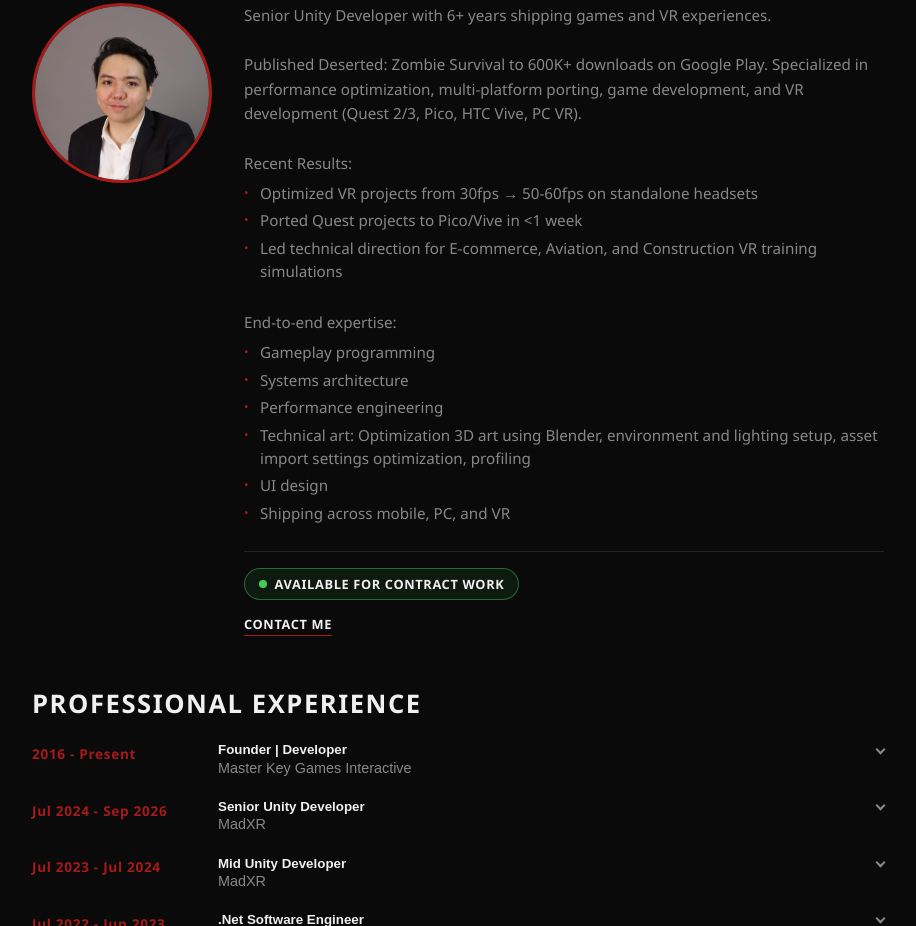
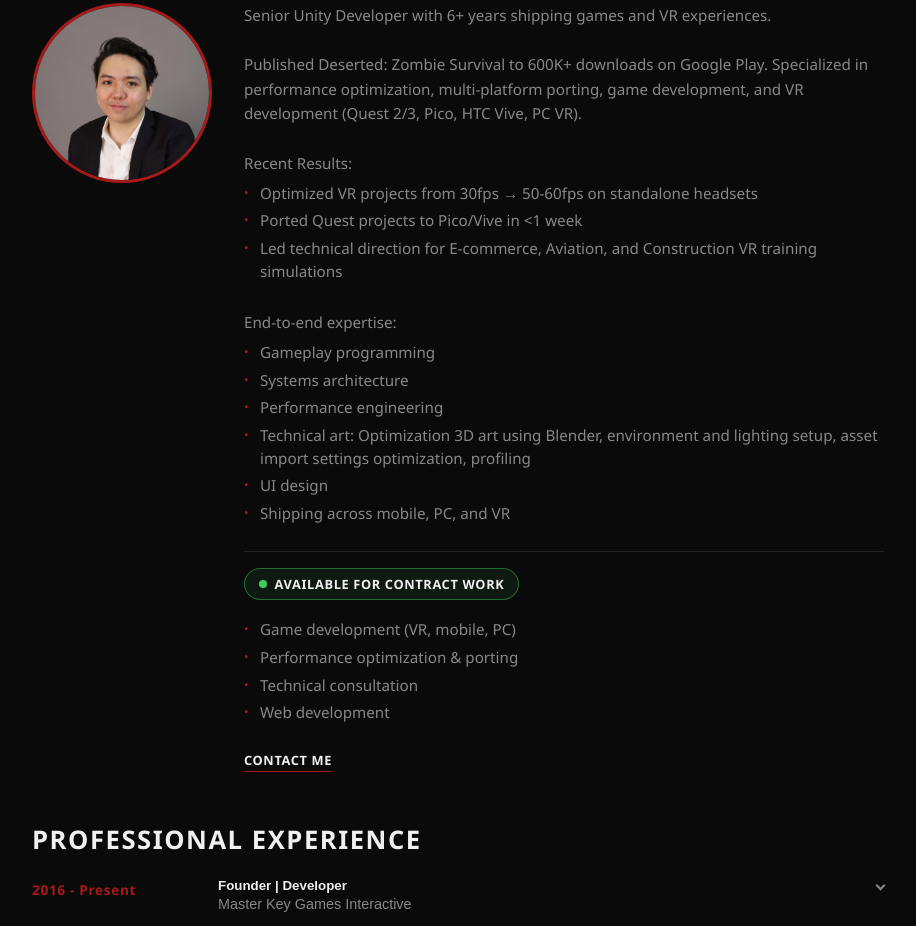
Before and after one commit to hansjosafat/hansjosafat.github.io, a plain HTML site: page index.html in a window 1280 px wide. Shown: the part 256-1182 px from the top of the page, without its empty margins (182-1098 px from the left). Drawn offline with Linux system fonts and the light colour scheme.

Commit message:
feat: Added hire list

```diff
--- a/index.html
+++ b/index.html
@@ -59,6 +59,12 @@
 
           <div id="hire-section">
             <a class="availability-badge" href="#hire-section"><span class="status-dot" aria-hidden="true"></span>Available for contract work</a>
+            <ul class="hire-list">
+              <li>Game development (VR, mobile, PC)</li>
+              <li>Performance optimization &amp; porting</li>
+              <li>Technical consultation</li>
+              <li>Web development</li>
+            </ul>
             <p class="hire-contact">
               <a class="hire-link" href="mailto:hansjosafatdev@gmail.com?subject=Contract%20Inquiry">Contact me</a>
             </p>
--- a/style.css
+++ b/style.css
@@ -563,3 +563,5 @@ header h1 {
   text-transform: uppercase;
   font-size: 0.8rem;
 }
+
+.about-bio .hire-list { margin: 0.1rem 0 1.5rem; }
```
